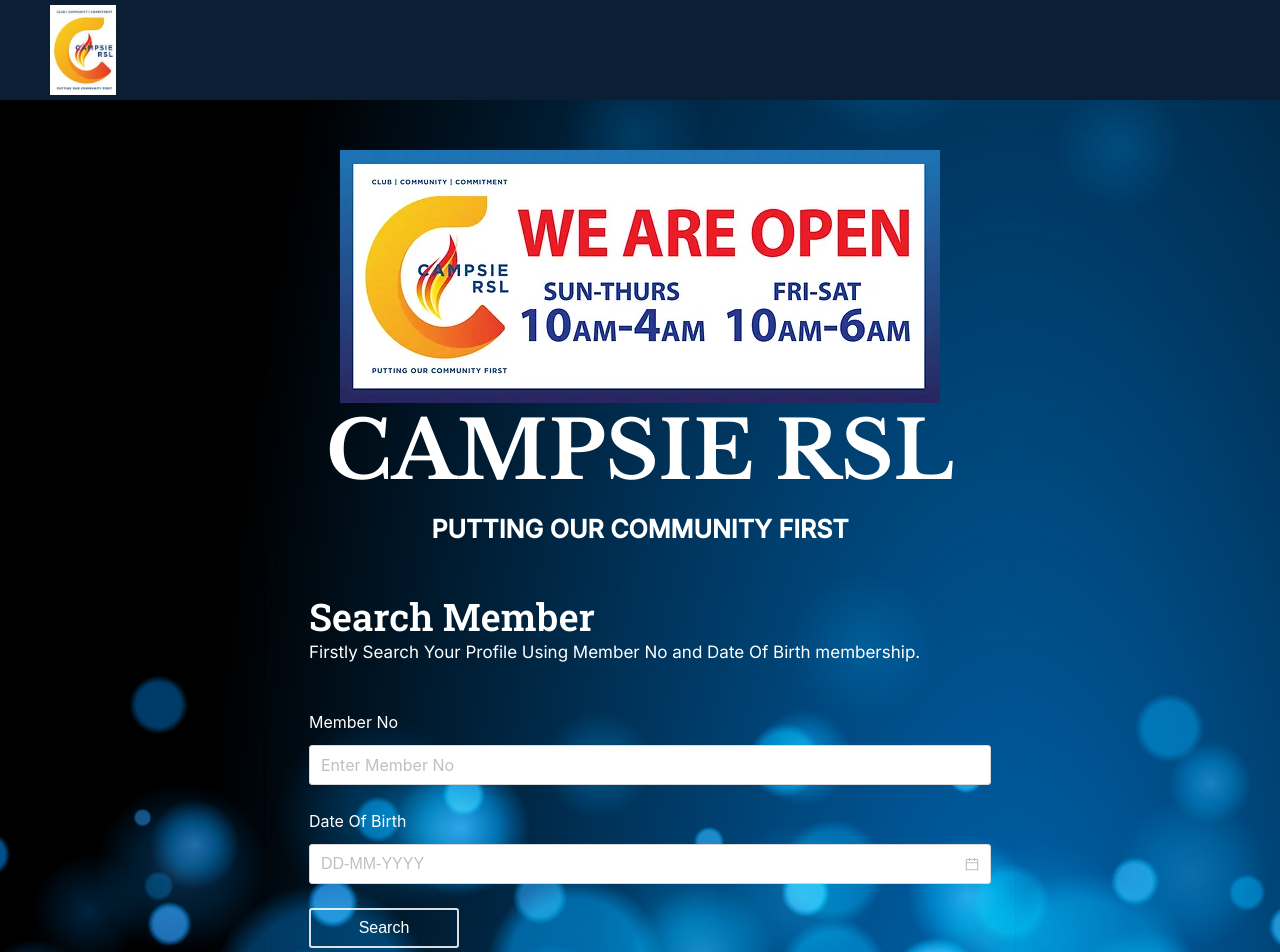
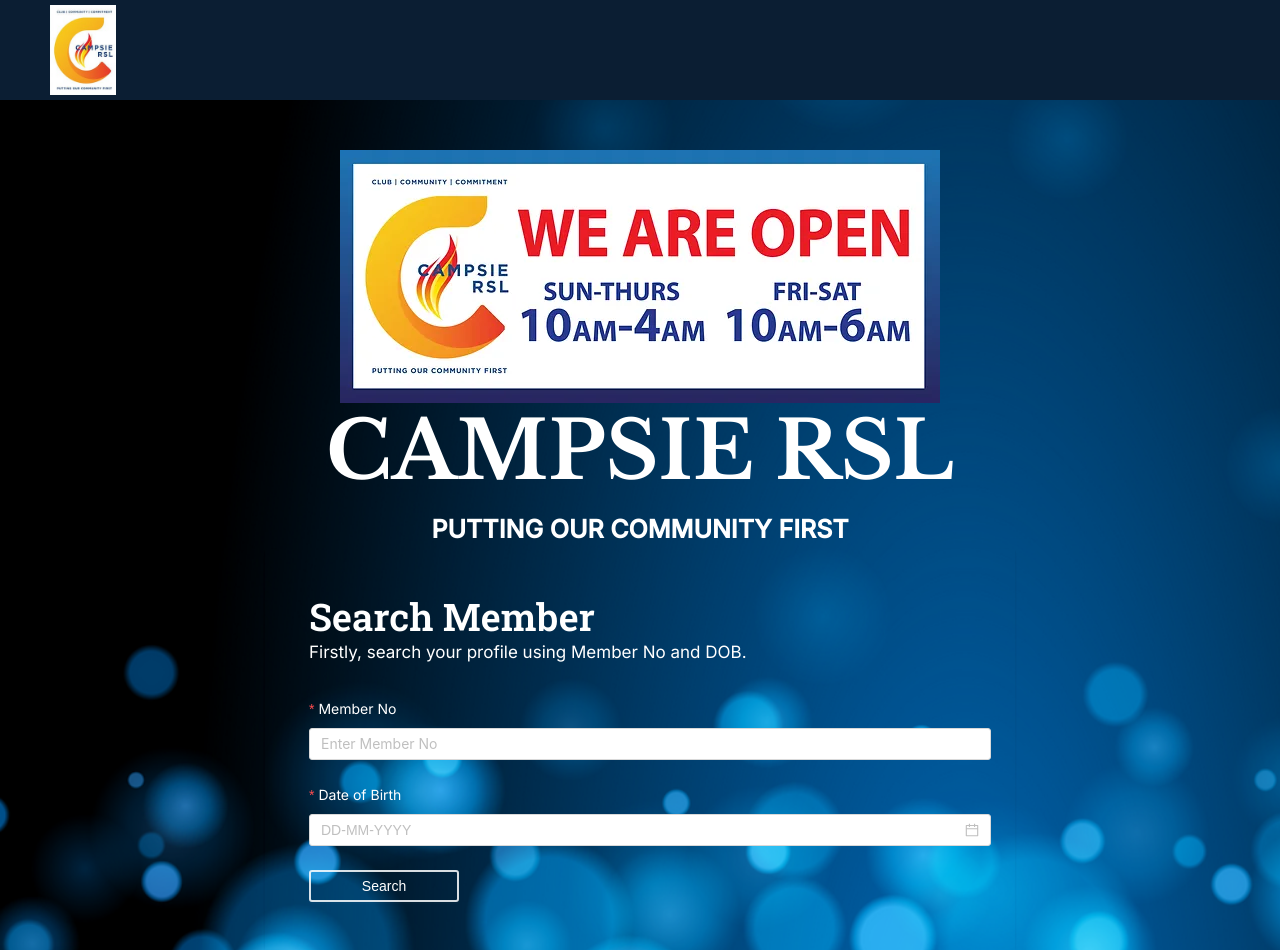
Before and after one commit to 1234malik009/compsierslromotion, a React (Create React App) app: page / in a window 1280 px wide. Shown: the top 952 px of the page. Built offline with nearby package versions, Linux system fonts and the light colour scheme.

Commit message:
Final Update and Improve Code

```diff
--- a/public/index.html
+++ b/public/index.html
@@ -24,7 +24,7 @@
       work correctly both with client-side routing and a non-root public URL.
       Learn how to configure a non-root public URL by running `npm run build`.
     -->
-    <title>React App</title>
+    <title>Campsie RSL</title>
   </head>
   <body>
     <noscript>You need to enable JavaScript to run this app.</noscript>
--- a/src/App.css
+++ b/src/App.css
@@ -86,6 +86,10 @@
     color: white;
 }
 
+.ant-form-item-label > label{
+    color: white !important;
+}
+
 .ant-typography {
     color: white !important;
 }
--- a/src/components/MainContent.js
+++ b/src/components/MainContent.js
@@ -1,39 +1,50 @@
-import { Image, Layout, Space, Typography} from 'antd';
-import SearchMember from './SearchMember';
-import { useState } from 'react';
-import MemberMain from './MemberMain';
-
+import { Image, Layout, Space, Typography } from "antd";
+import SearchMember from "./SearchMember";
+import { useState } from "react";
+import MemberDetail from "./MemberDetail";
+import UpdateProfile from "./UpdateProfile";
 
 const { Content } = Layout;
 
 const contentStyle = {
-  textAlign: 'center',
-  color: '#fff',
-  backgroundColor: 'transparent',
+  textAlign: "center",
+  color: "#fff",
+  backgroundColor: "transparent",
 };
 
 const MainContent = () => {
-  const [isMemberFetched, setMemberFetched] = useState(false)
-  const [memberData, setMemberData] = useState([])
-
+  const [compsieCompState, setCompsieCompState] = useState(0);
+  const [memberData, setMemberData] = useState([]);
 
   return (
     <Space
       direction="vertical"
       style={{
-        width: '100%',
-        height: '100%'
+        width: "100%",
+        height: "100%",
       }}
       size={[0, 48]}
     >
       <Layout>
         <Content style={contentStyle}>
-          <Image className='banner-image' src={require('../Banner.jpg')} height={'100%'} style={{ marginTop: '50px' }} />
-          <Typography.Title level={1} className={'hero__title text-play'}>CAMPSIE RSL</Typography.Title>
-          <Typography.Text className={'text-inter hero__para'}>PUTTING OUR COMMUNITY FIRST</Typography.Text>
-          {!isMemberFetched ? <SearchMember setMemberFetched={setMemberFetched} memberData={memberData} setMemberData={setMemberData}/> : <MemberMain/> }
-          {/* {showProfile && (<UpdateProfile visible={showProfile} handleOnClick={handleOnClick} handleHideMemberDetail={handleHideMemberDetail}/>)}
-          {hideMemberDetail && (<SearchMember visible={hideMemberDetail} handleOnClick={handleOnClick} handleHideMemberDetail={handleHideMemberDetail}/>)} */}
+          <Image
+            className="banner-image"
+            src={require("../Banner.jpg")}
+            height={"100%"}
+            style={{ marginTop: "50px" }}
+          />
+          <Typography.Title level={1} className={"hero__title text-play"}>
+            CAMPSIE RSL
+          </Typography.Title>
+          <Typography.Text className={"text-inter hero__para"}>
+            PUTTING OUR COMMUNITY FIRST
+          </Typography.Text>
+          {compsieCompState == 0 ?
+            <SearchMember
+              setCompsieCompState={setCompsieCompState}
+              setMemberData={setMemberData}
+            />
+          : compsieCompState == 1 ? <MemberDetail setCompsieCompState={setCompsieCompState}/> : <UpdateProfile setCompsieCompState={setCompsieCompState}/>}
         </Content>
       </Layout>
     </Space>
--- a/src/components/MemberDetail.js
+++ b/src/components/MemberDetail.js
@@ -1,37 +1,56 @@
-import React from 'react';
-import {Button, Card, Col, Row, Typography} from 'antd';
-import UpdateProfile from './UpdateProfile';
+import React from "react";
+import { Button, Card, Col, Row, Typography } from "antd";
+import UpdateProfile from "./UpdateProfile";
 
+const memberData = {
+  name: "Brad Waston",
+  email: "brad@gmail.com",
+  phoneNo: "07878787878",
+  dob: "1976-12-27",
+  memberNo: "12345678",
+  updated_at: "2021-03-20",
+  createtion_date: "2021-03-20",
+  status: "Active",
+};
 
-
-
-const MemberDetail = ({memberData}) => {
-
-const [showDiv, setShowDiv] = React.useState(false);
+const MemberDetail = ({ setCompsieCompState }) => {
 
   const handleSubmit = () => {
-    setShowDiv(true)
-
-}
-
+    setCompsieCompState(2);
+  };
 
   return (
-        <div className='mamber-detail'>
-            <Card bordered={false} style={{maxWidth: '900px', width: "100%", marginBottom: '30px'}}>
-
-                <Typography.Title className={'text-play'}
-                                  style={{textAlign: 'left', marginBlock: '0px'}}>Profile Detail</Typography.Title>
-                <Typography.Text className={'text-slab'}
-                                 style={{textAlign: 'left', display: 'block', fontSize: '20px'}}>Verify Your Profile And Procced to Continue</Typography.Text>
-                <Card bordered={false} bodyStyle={{padding: '0px'}}>
+    <div className="App">
+      <div className="mamber-detail">
+        <Card
+          bordered={false}
+          style={{ maxWidth: "900px", width: "100%", marginBottom: "30px" }}
+        >
+          <Typography.Title
+            className={"text-play"}
+            style={{ textAlign: "left", marginBlock: "0px" }}
+          >
+            Profile Detail
+          </Typography.Title>
+          <Typography.Text
+            className={"text-slab"}
+            style={{ textAlign: "left", display: "block", fontSize: "20px" }}
+          >
+            Verify your profile & procced to continue
+          </Typography.Text>
+          <Card bordered={false} bodyStyle={{ padding: "0px" }}>
             <Row>
               <Col xs={24} md={12}>
                 <Row>
                   <Col xs={12}>
-                                    <Typography.Title level={4}
-                                                      className='text-white text-play fs-18'>Name:</Typography.Title>
+                    <Typography.Title
+                      level={4}
+                      className="text-white text-play fs-18"
+                    >
+                      Name:
+                    </Typography.Title>
                   </Col>
-                                <Col xs={12} className={'text-left'}>
+                  <Col xs={12} className={"text-left"}>
                     <Typography.Text className="text-green text-inter fs-19">
                       {memberData.name}
                     </Typography.Text>
@@ -41,106 +60,152 @@ const handleSubmit = () => {
               <Col xs={24} md={12}>
                 <Row>
                   <Col xs={12}>
-                                    <Typography.Title level={4} className='text-white text-play fs-18'>Member
-                                        No:</Typography.Title>
+                    <Typography.Title
+                      level={4}
+                      className="text-white text-play fs-18"
+                    >
+                      Member No:
+                    </Typography.Title>
                   </Col>
-                                <Col xs={12} className={'text-left'}>
-                                    <Typography.Text
-                                        className='text-green text-inter fs-19'>{memberData.memberNo}</Typography.Text>
+                  <Col xs={12} className={"text-left"}>
+                    <Typography.Text className="text-green text-inter fs-19">
+                      {memberData.memberNo}
+                    </Typography.Text>
                   </Col>
                 </Row>
               </Col>
               <Col xs={24} md={12}>
                 <Row>
                   <Col xs={12}>
-                                    <Typography.Title level={4}
-                                                      className='text-white text-play fs-18'>Email:</Typography.Title>
+                    <Typography.Title
+                      level={4}
+                      className="text-white text-play fs-18"
+                    >
+                      Email:
+                    </Typography.Title>
                   </Col>
-                                <Col xs={12} className={'text-left'}>
-                                    <Typography.Text
-                                        className='text-green text-inter fs-19'>{memberData.email}</Typography.Text>
+                  <Col xs={12} className={"text-left"}>
+                    <Typography.Text className="text-green text-inter fs-19">
+                      {memberData.email}
+                    </Typography.Text>
                   </Col>
                 </Row>
               </Col>
               <Col xs={24} md={12}>
                 <Row>
                   <Col xs={12}>
-                                    <Typography.Title level={4} className='text-white text-play fs-18'>Updated
-                                        Date:</Typography.Title>
+                    <Typography.Title
+                      level={4}
+                      className="text-white text-play fs-18"
+                    >
+                      Updated Date:
+                    </Typography.Title>
                   </Col>
-                                <Col xs={12} className={'text-left'}>
-                                    <Typography.Text
-                                        className='text-green text-inter fs-19'>{memberData.updated_at}</Typography.Text>
+                  <Col xs={12} className={"text-left"}>
+                    <Typography.Text className="text-green text-inter fs-19">
+                      {memberData.updated_at}
+                    </Typography.Text>
                   </Col>
                 </Row>
               </Col>
               <Col xs={24} md={12}>
                 <Row>
                   <Col xs={12}>
-                                    <Typography.Title level={4} className='text-white text-play fs-18'>Phone
-                                        No:</Typography.Title>
+                    <Typography.Title
+                      level={4}
+                      className="text-white text-play fs-18"
+                    >
+                      Phone No:
+                    </Typography.Title>
                   </Col>
-                                <Col xs={12} className={'text-left'}>
-                                    <Typography.Text
-                                        className='text-green text-inter fs-19'>{memberData.phoneNo}</Typography.Text>
+                  <Col xs={12} className={"text-left"}>
+                    <Typography.Text className="text-green text-inter fs-19">
+                      {memberData.phoneNo}
+                    </Typography.Text>
                   </Col>
                 </Row>
               </Col>
               <Col xs={24} md={12}>
                 <Row>
                   <Col xs={12}>
-                                    <Typography.Title level={4} className='text-white text-play fs-18'>Createtion
-                                        Date:</Typography.Title>
+                    <Typography.Title
+                      level={4}
+                      className="text-white text-play fs-18"
+                    >
+                      Createtion Date:
+                    </Typography.Title>
                   </Col>
-                                <Col xs={12} className={'text-left'}>
-                                    <Typography.Text
-                                        className='text-green text-inter fs-19'>{memberData.createtion_date}</Typography.Text>
+                  <Col xs={12} className={"text-left"}>
+                    <Typography.Text className="text-green text-inter fs-19">
+                      {memberData.createtion_date}
+                    </Typography.Text>
                   </Col>
                 </Row>
               </Col>
               <Col xs={24} md={12}>
                 <Row>
                   <Col xs={12}>
-                                    <Typography.Title level={4} className='text-white text-play fs-18'>Date of
-                                        Birth:</Typography.Title>
+                    <Typography.Title
+                      level={4}
+                      className="text-white text-play fs-18"
+                    >
+                      Date of Birth:
+                    </Typography.Title>
                   </Col>
-                                <Col xs={12} className={'text-left'}>
-                                    <Typography.Text
-                                        className='text-green text-inter fs-19'>{memberData.dob}</Typography.Text>
+                  <Col xs={12} className={"text-left"}>
+                    <Typography.Text className="text-green text-inter fs-19">
+                      {memberData.dob}
+                    </Typography.Text>
                   </Col>
                 </Row>
               </Col>
 
-
               <Col xs={24} md={12}>
                 <Row>
                   <Col xs={12}>
-                                    <Typography.Title level={4}
-                                                      className='text-white text-play fs-18'>Status:</Typography.Title>
+                    <Typography.Title
+                      level={4}
+                      className="text-white text-play fs-18"
+                    >
+                      Status:
+                    </Typography.Title>
                   </Col>
-                                <Col xs={12} className={'text-left'}>
-                                    <Typography.Text
-                                        className='text-green text-inter fs-19'>{memberData.status}</Typography.Text>
+                  <Col xs={12} className={"text-left"}>
+                    <Typography.Text className="text-green text-inter fs-19">
+                      {memberData.status}
+                    </Typography.Text>
                   </Col>
                 </Row>
               </Col>
             </Row>
-                    <div className='button-container' style={{textAlign: 'end', marginTop: '25px'}}>
-                        <Button className={'btn'} style={{margin: "2px"}} type="primary" htmlType="submit"
+            <div
+              className="button-container"
+              style={{ textAlign: "end", marginTop: "25px" }}
+            >
+              <Button
+                className={"btn"}
+                style={{ margin: "2px" }}
+                type="primary"
+                htmlType="submit"
                 onClick={handleSubmit}
               >
+                {" "}
                 Update Profile
               </Button>
-                        <Button style={{margin: "2px"}} className={'text-black'} type="primary" htmlType="submit">
+              <Button
+                style={{ margin: "2px" }}
+                className={"text-black"}
+                type="primary"
+                htmlType="submit"
+              >
                 Yes Continue
               </Button>
-                        {showDiv && <UpdateProfile/>}
             </div>
           </Card>
         </Card>
       </div>
+    </div>
   );
-
 };
 
 export default MemberDetail;
--- a/src/components/MemberMain.js
+++ /dev/null
@@ -1,23 +0,0 @@
-import React from 'react';
-import MemberDetail from './MemberDetail';
-
-function MemberMain() {
-  const memberData = {
-    name:'Brad Waston',
-    email:'brad@gmail.com',
-    phoneNo:'07878787878',
-    dob:'1976-12-27',
-    memberNo:'12345678',
-    updated_at:'2021-03-20',
-    createtion_date:'2021-03-20',
-    status:'Active',
-  }
-
-  return (
-    <div className="App">
-      <MemberDetail memberData={memberData} />
-    </div>
-  );
-}
-
-export default MemberMain;
--- a/src/components/SearchMember.js
+++ b/src/components/SearchMember.js
@@ -1,62 +1,81 @@
-import React from 'react';
-import {DatePicker, Button, Form, InputNumber, Typography, Card} from 'antd';
+import React from "react";
+import { DatePicker, Button, Form, InputNumber, Typography, Card } from "antd";
 
-const SearchMember = ({setMemberFetched, setMemberData}) => {
+const SearchMember = ({ setCompsieCompState, setMemberData }) => {
 
   const handleSubmit = (data) => {
     const allValues = {
       mememberNo: data.memberNo,
-            dob: new Date(data.dob).toLocaleString()
-        }
-        console.log(allValues);
-        setMemberData(allValues)
-        setMemberFetched(true)
+      dob: new Date(data.dob).toLocaleString(),
+    };
+    setMemberData(allValues);
+    setCompsieCompState(1);
   };
 
   return (
     <div>
-            <Card style={{maxWidth: '750px', marginInline: 'auto'}} bordered={false}>
-                <Form onFinish={handleSubmit} style={{marginTop: '20px', textAlign: 'start'}}>
-                    <Typography.Title style={{marginBlock: 0}} className='text-slab'>Search Member
+      <Card
+        style={{ maxWidth: "750px", marginInline: "auto" }}
+        bordered={false}
+      >
+        <Form
+          layout="vertical"
+
+          onFinish={handleSubmit}
+          style={{ marginTop: "20px", textAlign: "start" }}
+        >
+          <Typography.Title style={{ marginBlock: 0 }} className="text-slab">
+            Search Member
           </Typography.Title>
-                    <Typography.Text style={{fontSize: '17px'}} className={'text-inter'}>Firstly Search Your Profile Using Member No and Date Of Birth
-                        membership.</Typography.Text>
-                    <br/><br/><br/><Typography.Text style={{color: "white", fontSize: "16px"}}>Member
-                    No</Typography.Text>
+          <Typography.Text
+            style={{ fontSize: "17px" }}
+            className={"text-inter"}
+          >
+            Firstly, search your profile using Member No and DOB.
+          </Typography.Text>
+          <br />
+          <br />
           <Form.Item
+            label="Member No"
             name="memberNo"
             rules={[
               {
                 required: true,
-                                message: 'Please enter Member No',
+                message: "Please enter Member No",
               },
             ]}
           >
             <InputNumber
-                            size={'large'}
-                            className={'w-100'}
+              size={"medium"}
+              className={"w-100"}
               placeholder="Enter Member No"
             />
           </Form.Item>
-                    <Typography.Text style={{color: "white", fontSize: "16px"}}>Date Of Birth</Typography.Text>
           <Form.Item
+            label="Date of Birth"
             name="dob"
             rules={[
               {
                 required: true,
-                                message: 'Please choose a Date of Birth',
+                message: "Please choose a Date of Birth",
               },
             ]}
           >
             <DatePicker
-                            size={'large'}
-                            className={'w-100'}
+              size={"medium"}
+              className={"w-100"}
               placeholder="DD-MM-YYYY"
               format="DD-MM-YYYY"
             />
           </Form.Item>
           <Form.Item>
-                        <Button className={'btn'} size={'large'} type="primary" htmlType="submit">
+            <Button
+              className={"btn"}
+              size={"medium"}
+              type="primary"
+              htmlType="submit"
+              style={{ textAlign: "center" }}
+            >
               Search
             </Button>
           </Form.Item>
```
Also changed, not shown: src/components/MainHeader.js (+17 -13 lines), src/components/UpdateProfile.js (+72 -63 lines). Lines whose indentation alone changed are shown as unchanged.
